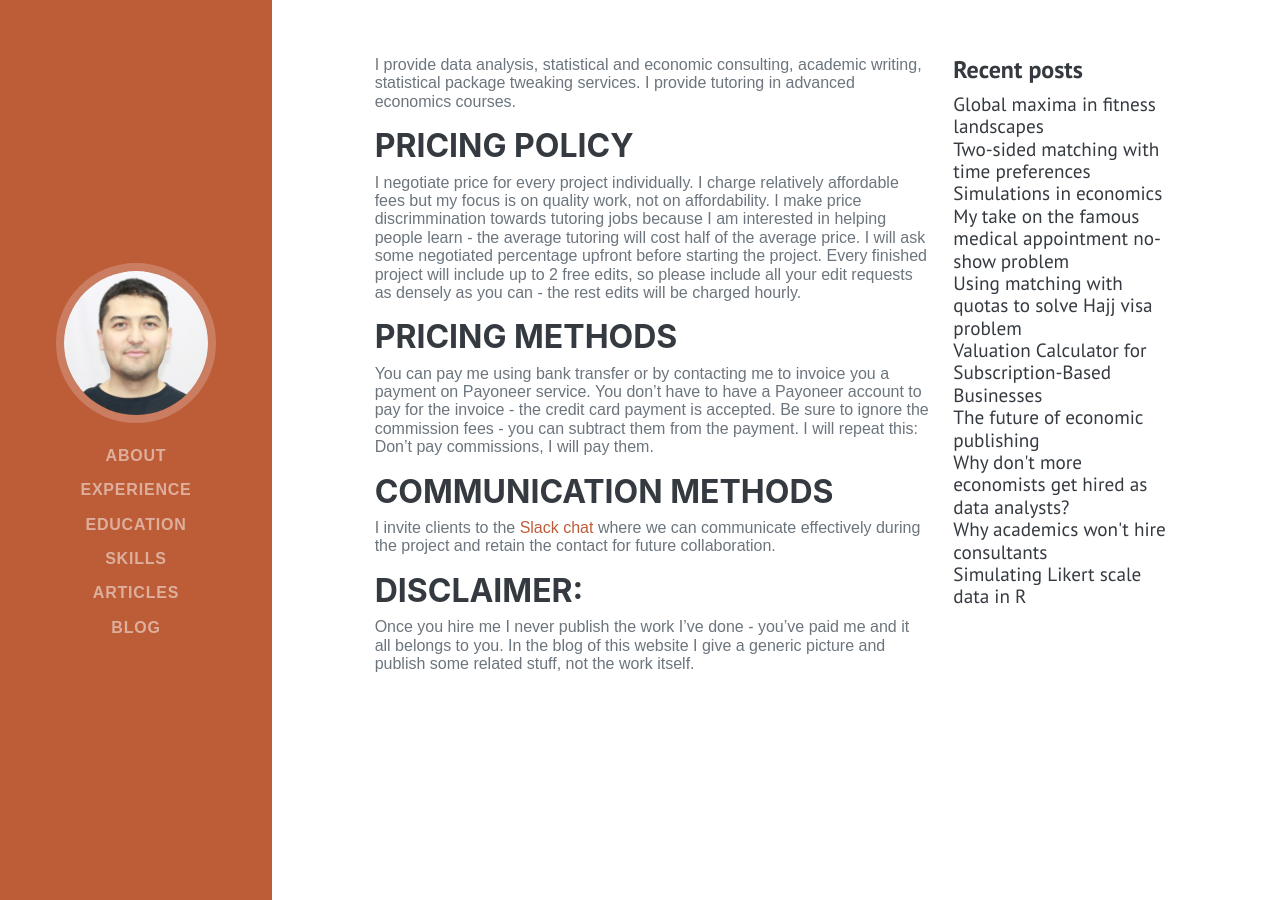
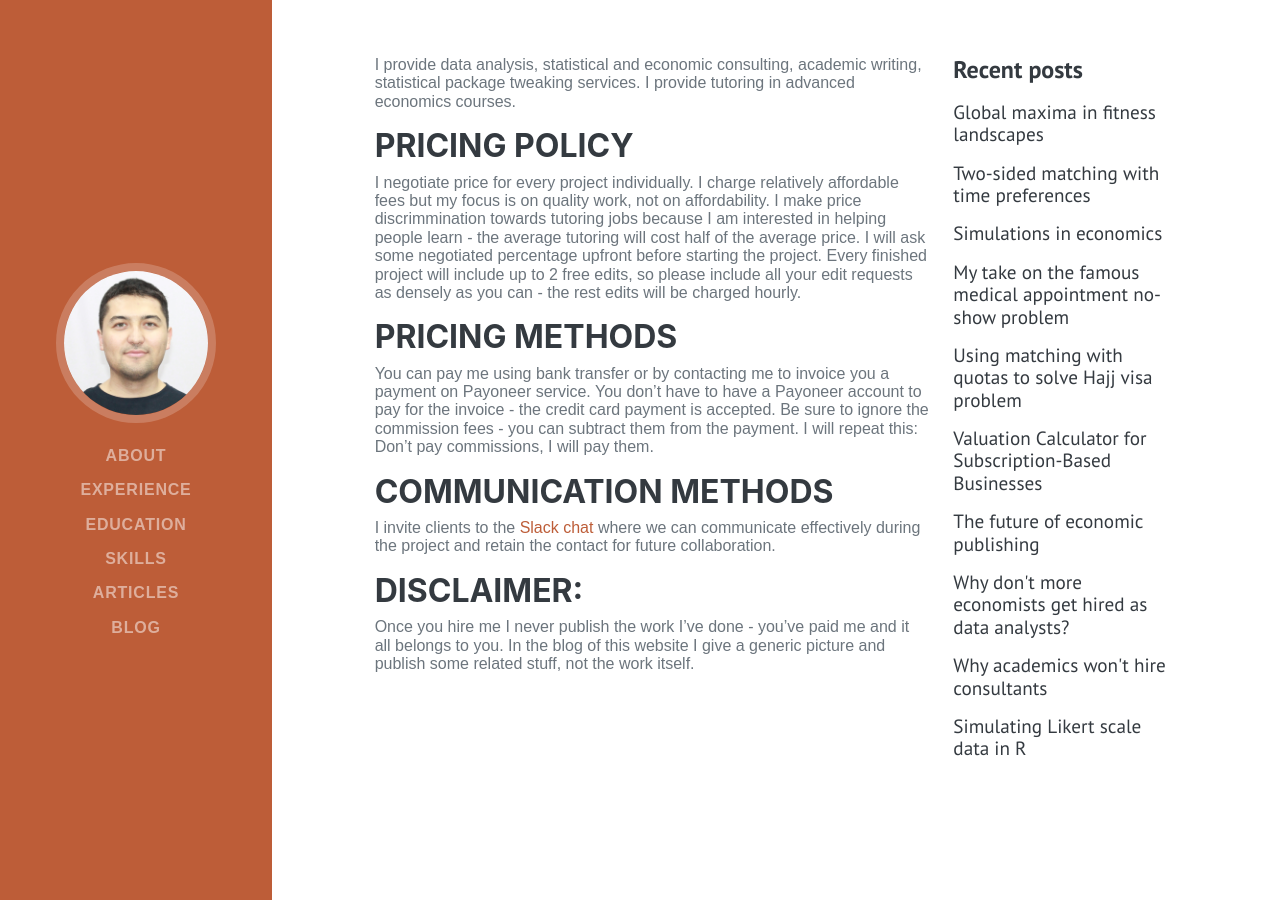
Before and after one commit to hojimat/hojimat.github.io, a Jekyll site: the page built from pages/collab.md, in a window 1280 px wide. Built offline with Jekyll 4.4.1, drawn with Linux system fonts in a browser that asks for light colours; some web fonts are replaced.

Commit message:
added vertical padding to recent posts

```diff
--- a/_layouts/default.html
+++ b/_layouts/default.html
@@ -33,7 +33,7 @@
                 {% assign blog_posts = site.posts | where: "categ", "blog" %}
                 <ul class="list-unstyled">
                   {% for post in blog_posts limit: 10 %}
-                    <li><a class="text-dark" href="{{ site.baseurl }}{{ post.url }}">{{ post.title | truncate:60}}</a></li>
+                  <li class="py-2"><a class="text-dark" href="{{ site.baseurl }}{{ post.url }}">{{ post.title | truncate:60}}</a></li>
                   {% endfor %}
                 </ul>
               </div>
```
